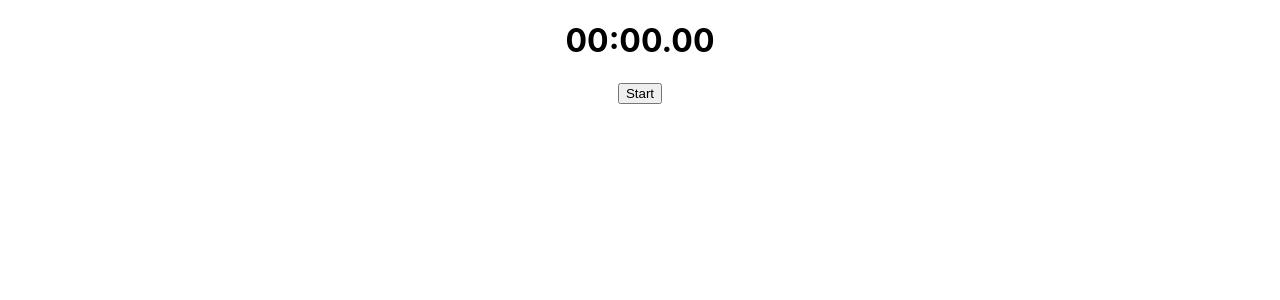
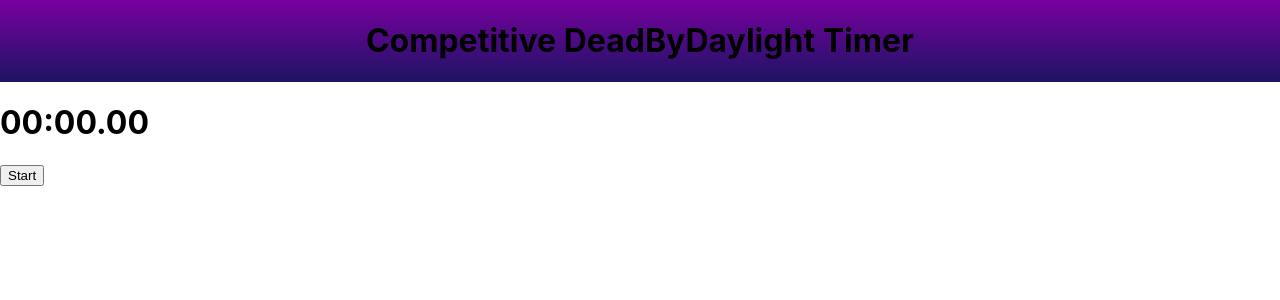
Before and after one commit to unheardof77/dbd-comp-timer, a React (Create React App) app in the folder dbdtimer/: page / in a window 1280 px wide. Shown: the top 300 px of the page. Built offline with nearby package versions, Linux system fonts and the light colour scheme.

Commit message:
Created header

```diff
--- a/dbdtimer/src/App.css
+++ b/dbdtimer/src/App.css
@@ -1,38 +1,5 @@
-.App {
-  text-align: center;
+header {
+  display: flex;
+  justify-content: center;
+  background-image: linear-gradient(rgb(120, 0, 160),rgb(30, 20, 100));
 }
-
-.App-logo {
-  height: 40vmin;
-  pointer-events: none;
-}
-
-@media (prefers-reduced-motion: no-preference) {
-  .App-logo {
-    animation: App-logo-spin infinite 20s linear;
-  }
-}
-
-.App-header {
-  background-color: #282c34;
-  min-height: 100vh;
-  display: flex;
-  flex-direction: column;
-  align-items: center;
-  justify-content: center;
-  font-size: calc(10px + 2vmin);
-  color: white;
-}
-
-.App-link {
-  color: #61dafb;
-}
-
-@keyframes App-logo-spin {
-  from {
-    transform: rotate(0deg);
-  }
-  to {
-    transform: rotate(360deg);
-  }
-}
--- a/dbdtimer/src/App.js
+++ b/dbdtimer/src/App.js
@@ -1,6 +1,7 @@
 import { useEffect, useState } from 'react';
 import './App.css';
 import Timer from './components/timer';
+import Header from './components/header';
 
 function App() {
   const [ currentTime, setCurrentTime ] = useState(0);
@@ -26,9 +27,14 @@ function App() {
 
 
   return (
-    <div className="App">
-      <Timer currentTime={currentTime} isRunning={isRunning} btnClickHandler={btnClickHandler} />
-    </div>
+    <>
+      <Header/>
+      <body>
+        <Timer currentTime={currentTime} isRunning={isRunning} btnClickHandler={btnClickHandler} />
+      </body>
+    </>
+
+
   );
 }
 
--- /dev/null
+++ b/dbdtimer/src/components/header.js
@@ -0,0 +1,9 @@
+
+
+export default function Header(){
+    return(
+        <header>
+            <h1>Competitive DeadByDaylight Timer</h1>
+        </header>
+    )
+}
```
